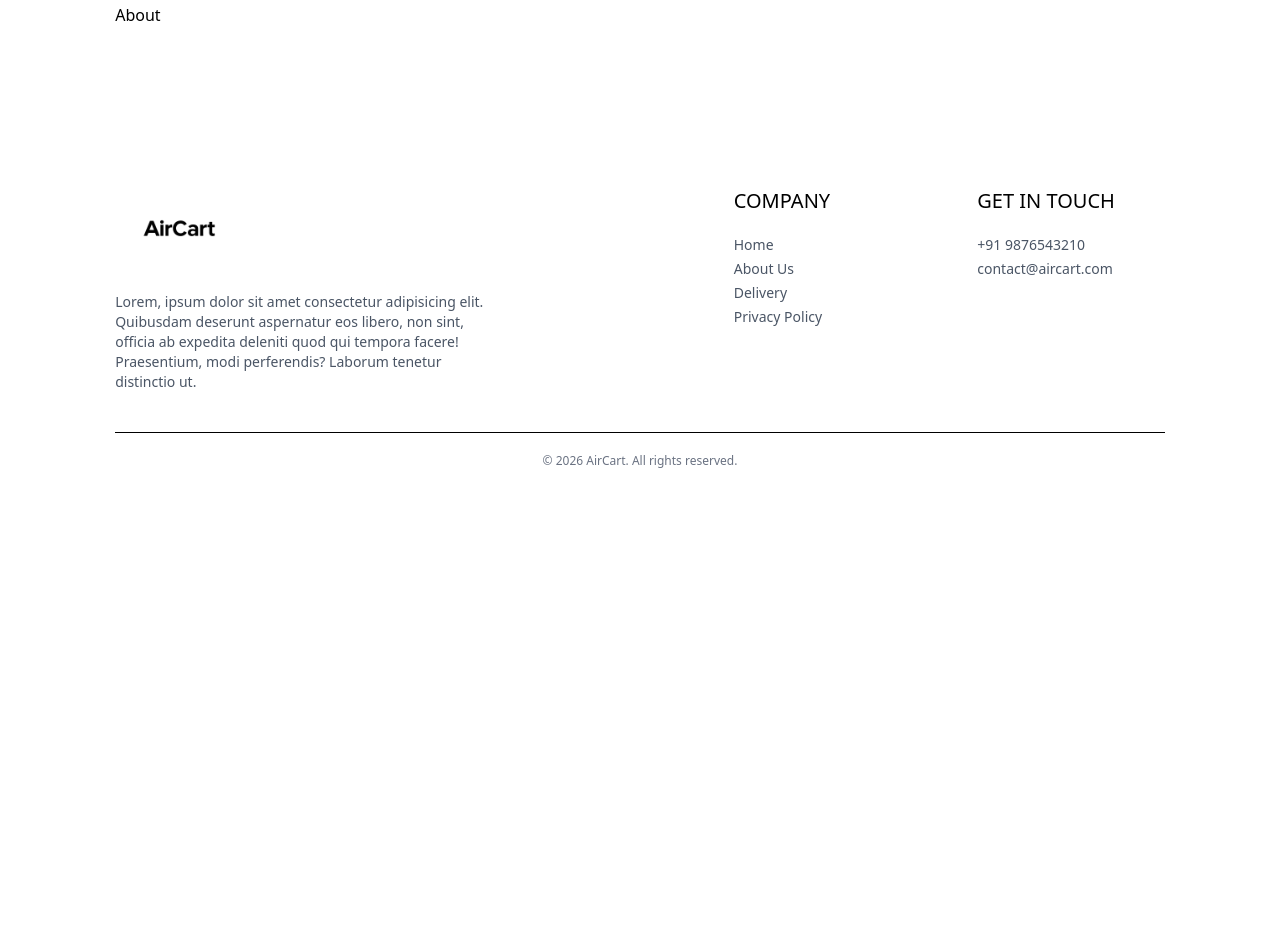
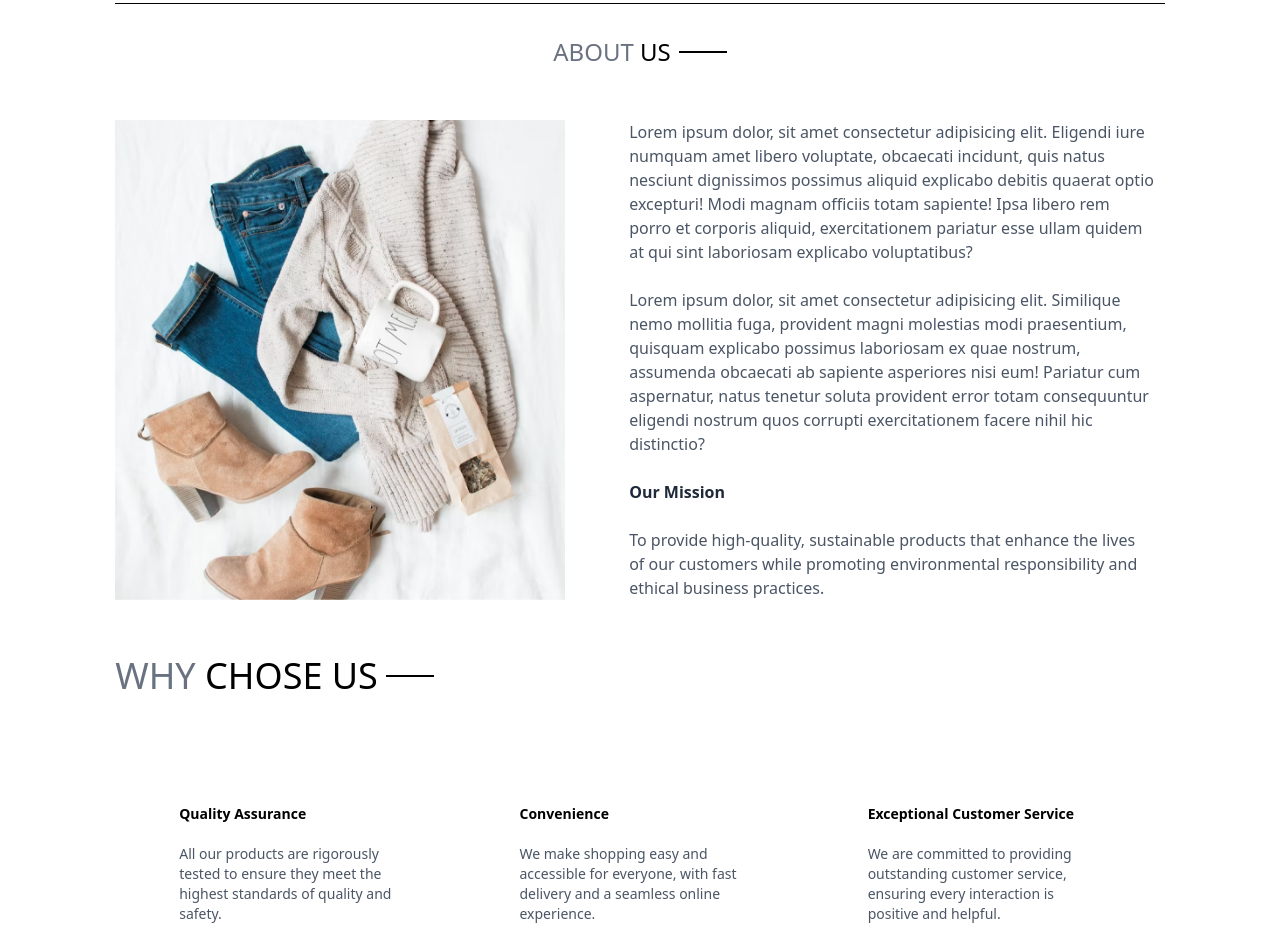
Before and after one commit to sreehari27/Ecommerc-frontend-MERN, a React (Vite) app: page /about in a window 1280 px wide. Shown: the part 160-1112 px from the top of the page. Before the commit the page ends 800 px from the top, so only its background shows below. Built offline with nearby package versions, Linux system fonts and the light colour scheme; a web font is replaced by a local one.

Commit message:
ui design completed

```diff
--- a/src/pages/About.jsx
+++ b/src/pages/About.jsx
@@ -1,9 +1,47 @@
 import React from 'react'
+import Title from '../components/Title'
+import { assets } from '../assets/assets'
+import NewsletterBox from '../components/NewsletterBox'
 
-function About() {
+const About = () => {
   return (
     <div>
-        <h1>About</h1>
+
+      <div className='text-2xl text-center pt-8 border-t'>
+        <Title title1={'ABOUT'} title2={'US'} />
+      </div>
+
+      <div className='my-10 flex flex-col md:flex-row gap-16'>
+        <img className='w-full md:max-w-[450px]' src={assets.about_img} alt="" />
+
+        <div className='flex flex-col justify-center gap-6 md:w-2/4 text-gray-600'>
+          <p>Lorem ipsum dolor, sit amet consectetur adipisicing elit. Eligendi iure numquam amet libero voluptate, obcaecati incidunt, quis natus nesciunt dignissimos possimus aliquid explicabo debitis quaerat optio excepturi! Modi magnam officiis totam sapiente! Ipsa libero rem porro et corporis aliquid, exercitationem pariatur esse ullam quidem at qui sint laboriosam explicabo voluptatibus?</p>
+          <p>Lorem ipsum dolor, sit amet consectetur adipisicing elit. Similique nemo mollitia fuga, provident magni molestias modi praesentium, quisquam explicabo possimus laboriosam ex quae nostrum, assumenda obcaecati ab sapiente asperiores nisi eum! Pariatur cum aspernatur, natus tenetur soluta provident error totam consequuntur eligendi nostrum quos corrupti exercitationem facere nihil hic distinctio?</p>
+          <b className='text-gray-800'>Our Mission</b>
+          <p>To provide high-quality, sustainable products that enhance the lives of our customers while promoting environmental responsibility and ethical business practices.</p>
+        </div>
+      </div>
+
+      <div className='text-4xl py-4'>
+        <Title title1={'WHY'} title2={'CHOSE US'} />
+      </div>
+
+      <div className='flex flex-col md:flex-row text-sm mb-20'>
+        <div className='px-10 md:px-16 py-8 sm:py-20 flex flex-col gap-5'>
+          <b>Quality Assurance</b>
+          <p className='text-gray-600'>All our products are rigorously tested to ensure they meet the highest standards of quality and safety.</p>
+        </div>
+        <div className='px-10 md:px-16 py-8 sm:py-20 flex flex-col gap-5'>
+          <b>Convenience</b>
+          <p className='text-gray-600'>We make shopping easy and accessible for everyone, with fast delivery and a seamless online experience.</p>
+        </div>
+        <div className='px-10 md:px-16 py-8 sm:py-20 flex flex-col gap-5'>
+          <b>Exceptional Customer Service</b>
+          <p className='text-gray-600'>We are committed to providing outstanding customer service, ensuring every interaction is positive and helpful.</p>
+        </div>
+      </div>
+
+      <NewsletterBox />
 
     </div>
   )
--- a/src/pages/Contact.jsx
+++ b/src/pages/Contact.jsx
@@ -1,10 +1,27 @@
 import React from 'react'
+import Title from '../components/Title'
+import { assets } from '../assets/assets'
+import NewsletterBox from '../components/NewsletterBox'
 
-function Contact() {
+const Contact = () => {
   return (
     <div>
 
-        <h1>Contact</h1>
+      <div className='text-center text-2xl pt-10 border-t'>
+        <Title title1={'CONTACT'} title2={'US'} />
+      </div>
+
+      <div className='my-10 flex flx-col justify-center md:flex-row gap-10 mb-28'>
+        <img className='w-full md:max-w-[480px]' src={assets.contact_img} alt="" />
+        <div className='flex flex-col justify-center items-start gap-6'>
+          <p className='font-semibold text-xl text-gray-600'>Our Store</p>
+          <p className='text-gray-500'>123 Main Street</p>
+          <p className='text-gray-500'>New York, NY 10001</p>
+          <p>Phone: (123) 456-7890</p>
+          <p>Email: info@ourstore.com</p>
+        </div>
+      </div>
+      <NewsletterBox/>
 
     </div>
   )
--- a/src/pages/Login.jsx
+++ b/src/pages/Login.jsx
@@ -3,12 +3,16 @@ import React, { useState } from 'react'
 const Login = () => {
 
   const [currentState, setCurrentState] = useState('login');
+  const onSubmitHandler = async (e) => {
+    e.preventDefault();
+
+  }
 
 
   return (
     <div>
 
-      <form action="" className='flex flex-col items-center w-[90%] sm:max-w-96 m-auto mt-14 gap-4 text-gray-800'>
+      <form onSubmit={onSubmitHandler} className='flex flex-col items-center w-[90%] sm:max-w-96 m-auto mt-14 gap-4 text-gray-800'>
 
         <div className='inline-flex items-center gap-2 mb-2 mt-10'>
           <p className='prata-regular text-3xl'>{currentState}</p>
@@ -28,7 +32,7 @@ const Login = () => {
           }
         </div>
 
-        <button className='bg-gray-800 text-white w-full py-2 mt-4'>{currentState}</button>
+        <button className='bg-gray-800 text-white w-full py-2 mt-4 cursor-pointer'>{currentState}</button>
 
 
       </form>
```
